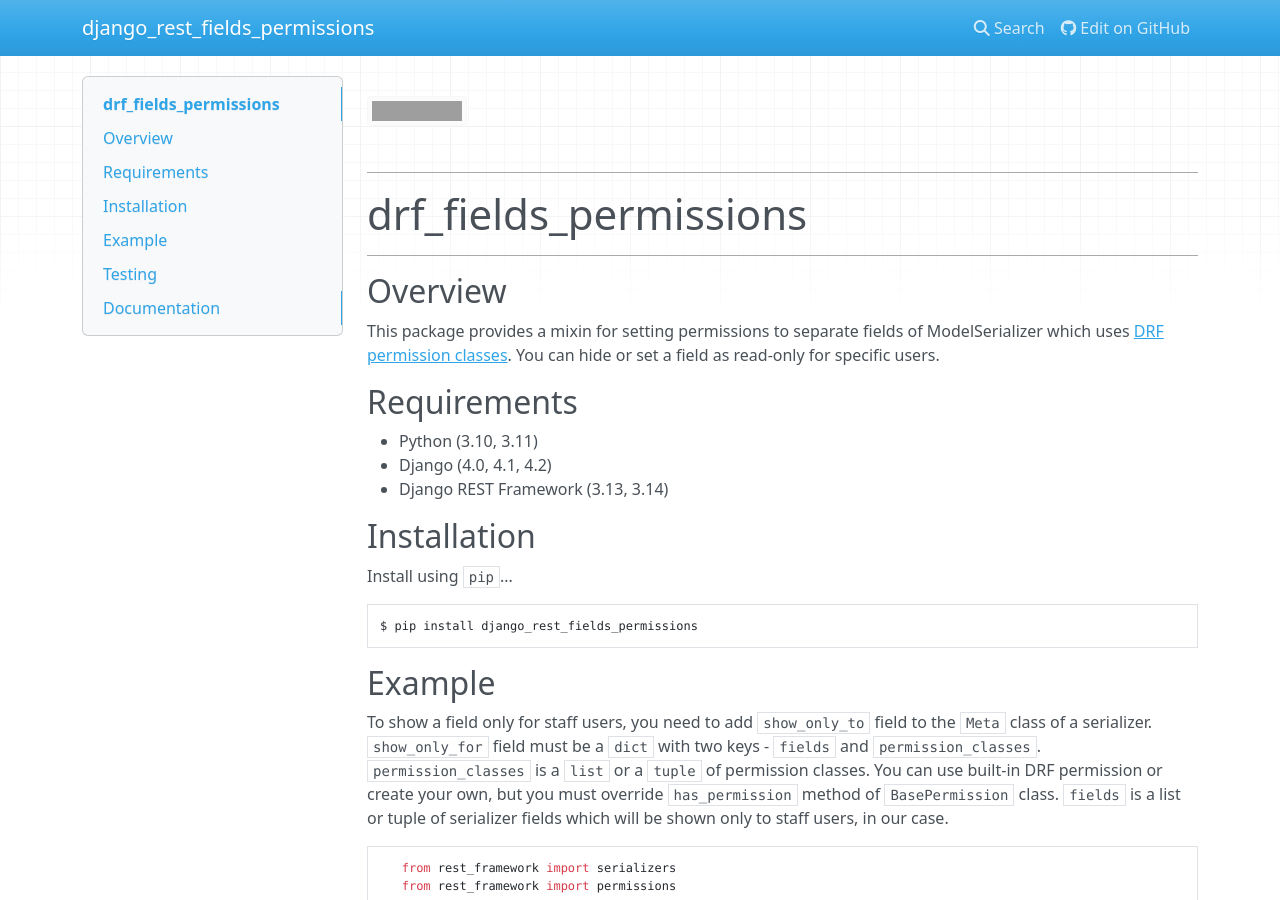
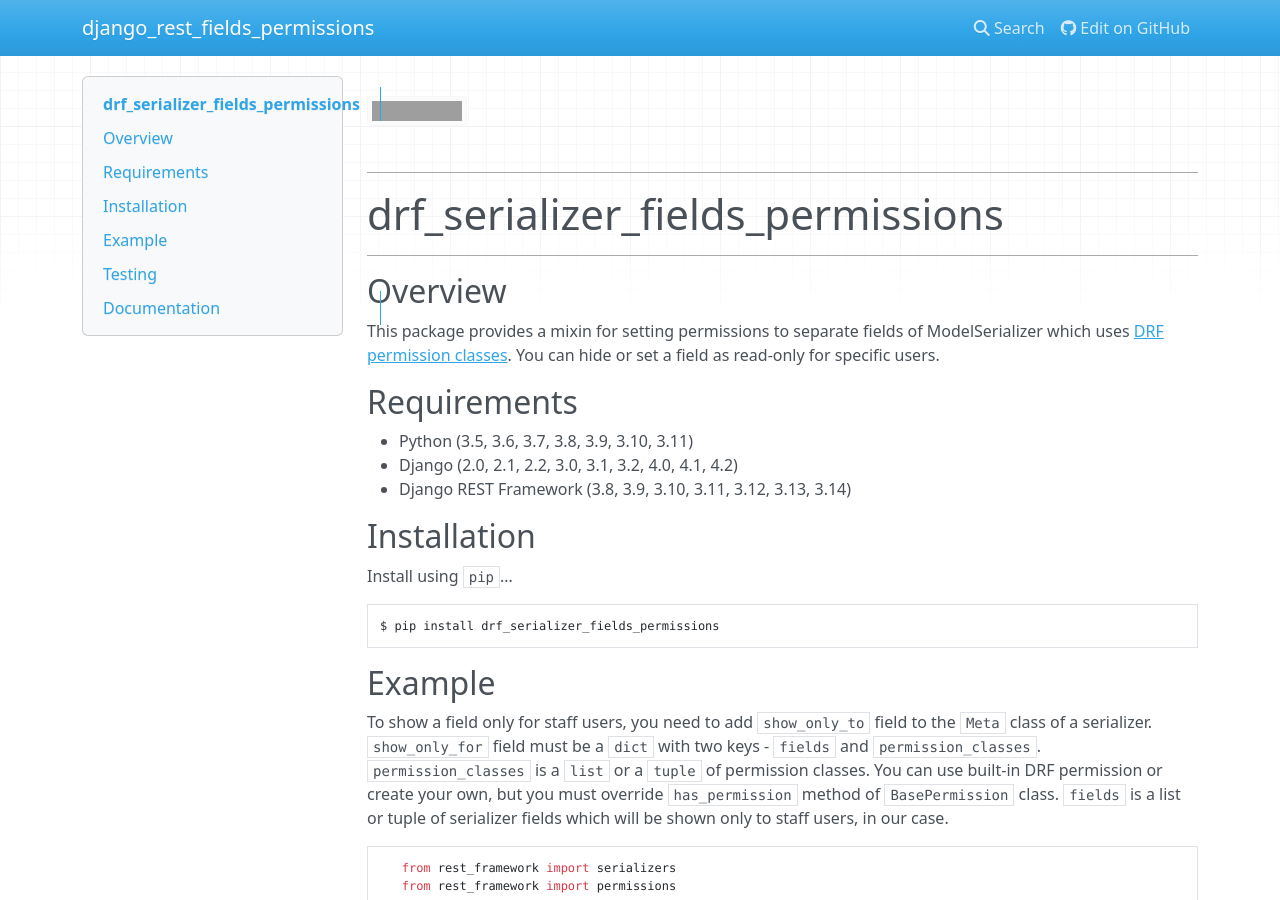
Before and after one commit to starnavi-team/drf_serializer_fields_permissions, an MkDocs documentation site: the page built from docs/index.md, in a window 1280 px wide and 900 px high. Built offline with MkDocs 1.6.1, drawn with Linux system fonts in a browser that asks for light colours; nearby versions of some CDN libraries; grey boxes are pictures that could not be loaded.

Commit message:
Update documentation with correct versions and new project name

````diff
--- a/docs/index.md
+++ b/docs/index.md
@@ -1,7 +1,7 @@
 ![PyPI Version](https://img.shields.io/pypi/v/drf-fields-permissions.svg)
 
 ---
-# drf_fields_permissions
+# drf_serializer_fields_permissions
 
 ---
 
@@ -10,16 +10,16 @@ This package provides a mixin for setting permissions to separate fields of Mode
 
 ## Requirements
 
-* Python (3.10, 3.11)
-* Django (4.0, 4.1, 4.2)
-* Django REST Framework (3.13, 3.14)
+-  Python (3.5, 3.6, 3.7, 3.8, 3.9, 3.10, 3.11)
+-  Django (2.0, 2.1, 2.2, 3.0, 3.1, 3.2, 4.0, 4.1, 4.2)
+-  Django REST Framework (3.8, 3.9, 3.10, 3.11, 3.12, 3.13, 3.14)
 
 ## Installation
 
 Install using `pip`...
 
 ```bash
-$ pip install django_rest_fields_permissions
+$ pip install drf_serializer_fields_permissions
 ```
 
 ## Example
````
Also changed, not shown: README.rst.
